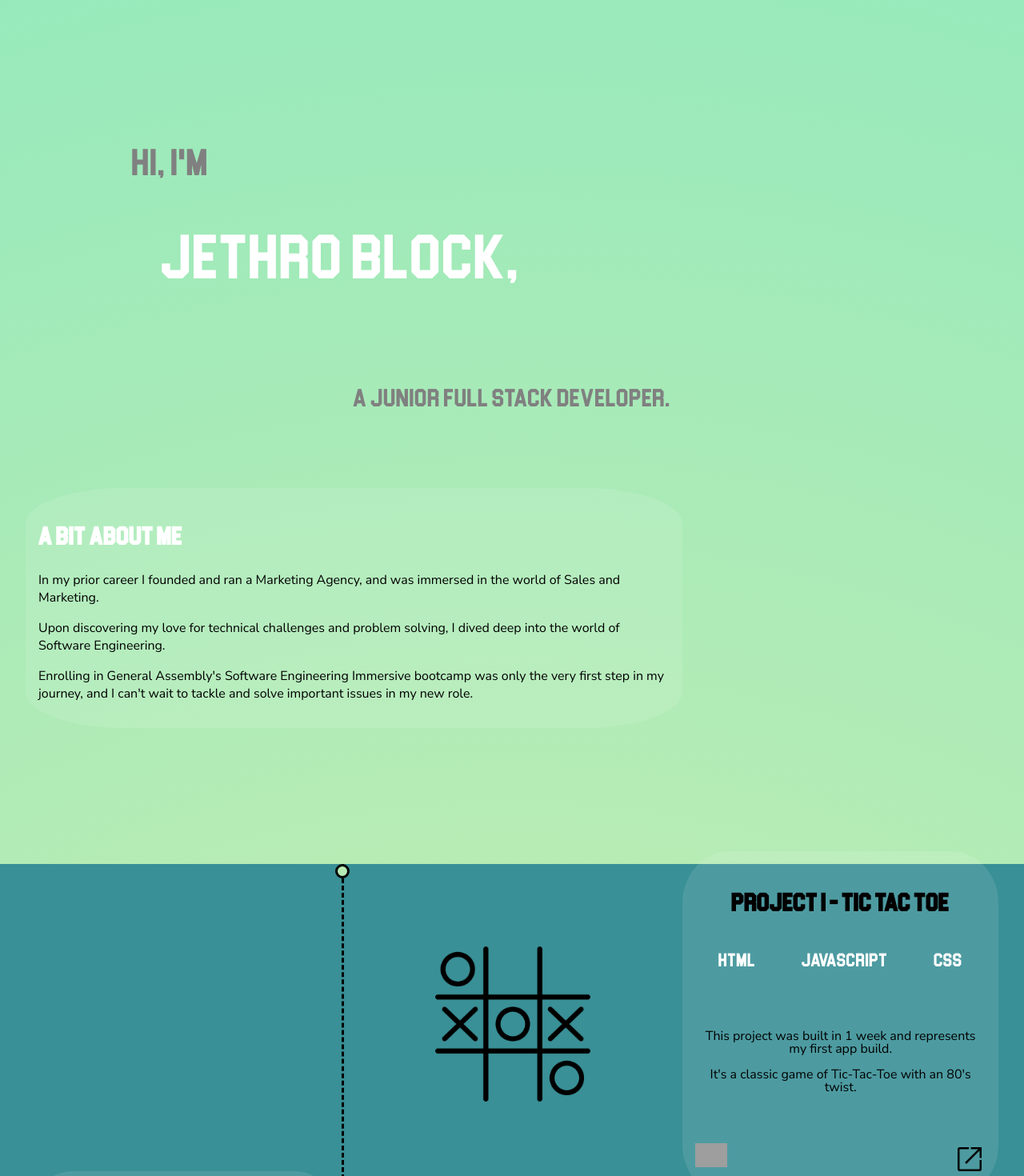
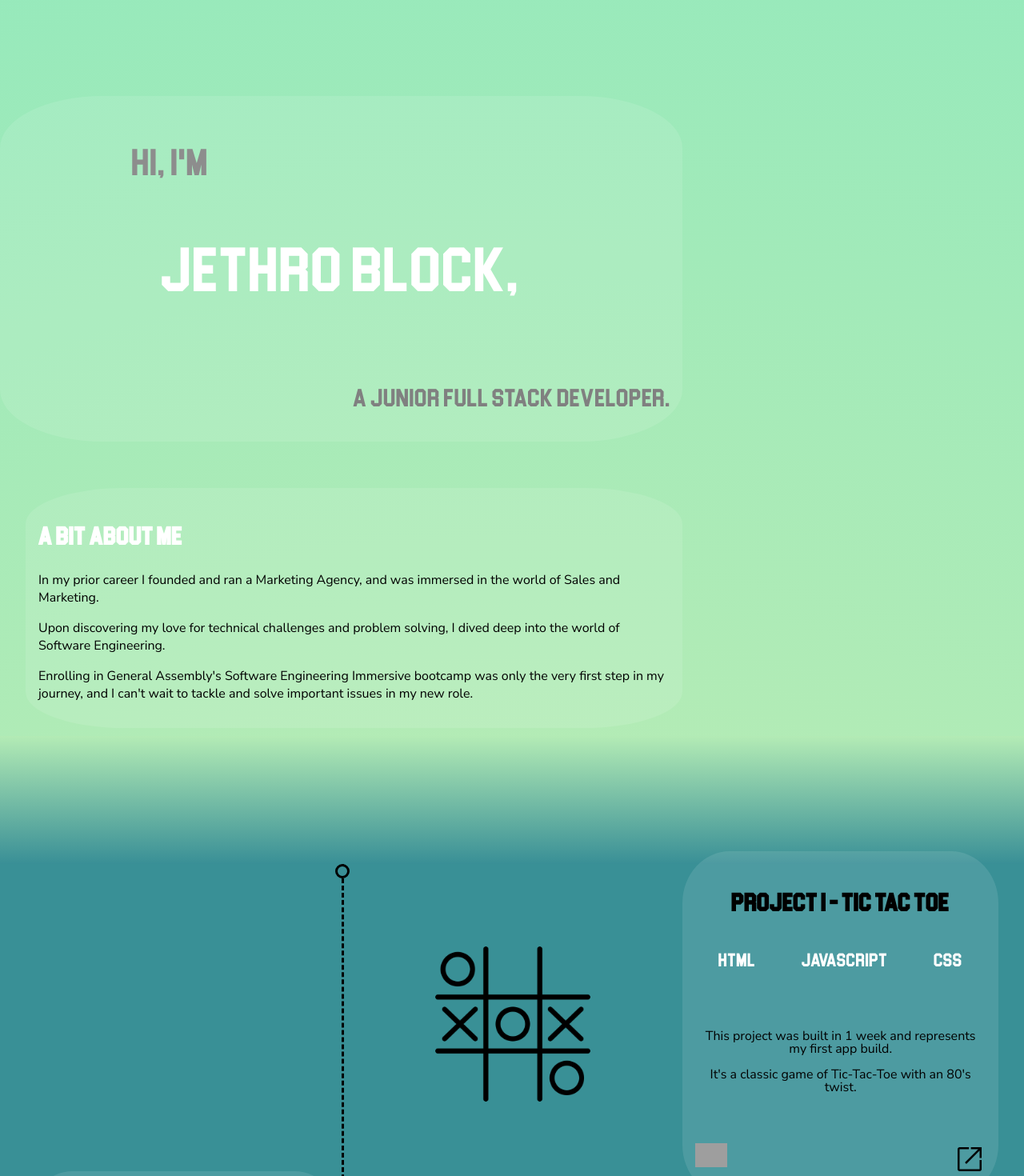
Before and after one commit to jayteebee/Portfolio-V1, a React (Create React App) app: page / in a window 1280 px wide. Shown: the part 120-1590 px from the top of the page at 80% size. Built offline with nearby package versions, Linux system fonts and the light colour scheme; grey boxes are pictures that could not be loaded.

Commit message:
background changes

```diff
--- a/src/App.css
+++ b/src/App.css
@@ -25,10 +25,22 @@ font-family: 'Nunito';
     position: relative;
 }
 
-.Container > :nth-child(n+7):nth-child(-n+18) {
+.Container > :nth-child(n+7):nth-child(-n+7) {
+    background: rgb(57,143,150);
+    background: linear-gradient(0deg, rgba(57,143,150,1) 0%, rgba(179,235,181,1) 100%);
+  }
+
+
+
+.Container > :nth-child(n+8):nth-child(-n+19) {
     background-color: #399096;
+  }
 
+  .Container > :nth-child(n+20):nth-child(-n+20) {
+    background: rgb(57,143,150);
+    background: linear-gradient(180deg, rgba(57,143,150,1) 0%, rgba(199,237,178,1) 100%);
   }
+
 
 
 .navbar {
@@ -85,7 +97,13 @@ font-family: 'Nunito';
     justify-content: center;
     grid-column: 1 /span 2;
     grid-row: 2;
+    background-color: rgba(255, 255, 255, 0.1);
+    border-radius: 15%;
+    padding: 1rem;
+    height: 100%;
+
 }
+
 
 .AboutMe {
     display: flex;
@@ -256,6 +274,18 @@ width: 100%;
     grid-row: 8;
     grid-column: 3;
 }
+
+.emptyDiv5 {
+    grid-row: 4;
+    grid-column: 1/ span 3;
+}
+
+.emptyDiv6 {
+    grid-row: 9;
+    grid-column: 1/ span 3;
+}
+
+
 .ttt {
     position: relative;
     grid-row: 5;
@@ -278,7 +308,7 @@ width: 100%;
     height: 12px;
     border-radius: 50%;
     border: 3px solid black;
-    background: #b7ebb5;
+    background: #398f96;
 }
 
 
--- a/src/App.js
+++ b/src/App.js
@@ -36,7 +36,7 @@ function App() {
         <div id="AboutScroll" className="fc AboutMe">
           <AboutMe />
         </div>
-
+        <div className="emptyDiv5"></div>
         <div id="ProjectScroll" className="fc P1">
           <P1 />
         </div>
@@ -70,6 +70,7 @@ function App() {
         <div className="money">
           <img className="Logo" src={money} alt="money logo"></img>
         </div>
+        <div className="emptyDiv6"></div>
 
         <div id="SkillsScroll" className="fc Skills">
           <Skills />
--- a/src/Components/Backend.jsx
+++ b/src/Components/Backend.jsx
@@ -17,10 +17,7 @@ const Backend = () => {
         <img className="Logo" src={mongoLOGO} alt="mongo logo"></img>
         <p>MongoDB</p>
       </div>
-      <div className="logoWrapper">
-        <img className="Logo" src={mongooseLOGO} alt="mongoose logo"></img>
-        <p>Mongoose</p>
-      </div>
+
       <div className="logoWrapper">
         <img className="Logo" src={sqlLOGO} alt="sql logo"></img>
 
```
